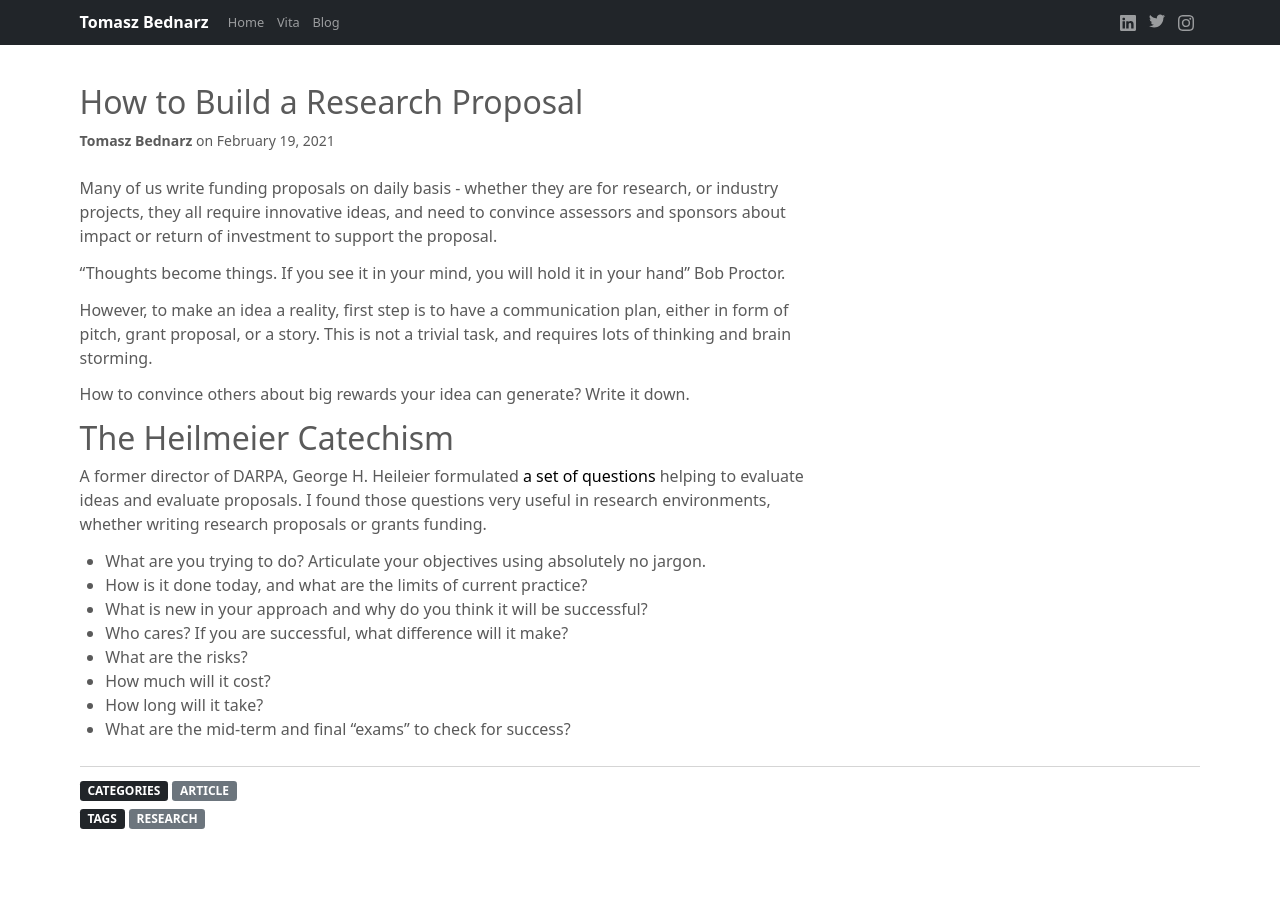
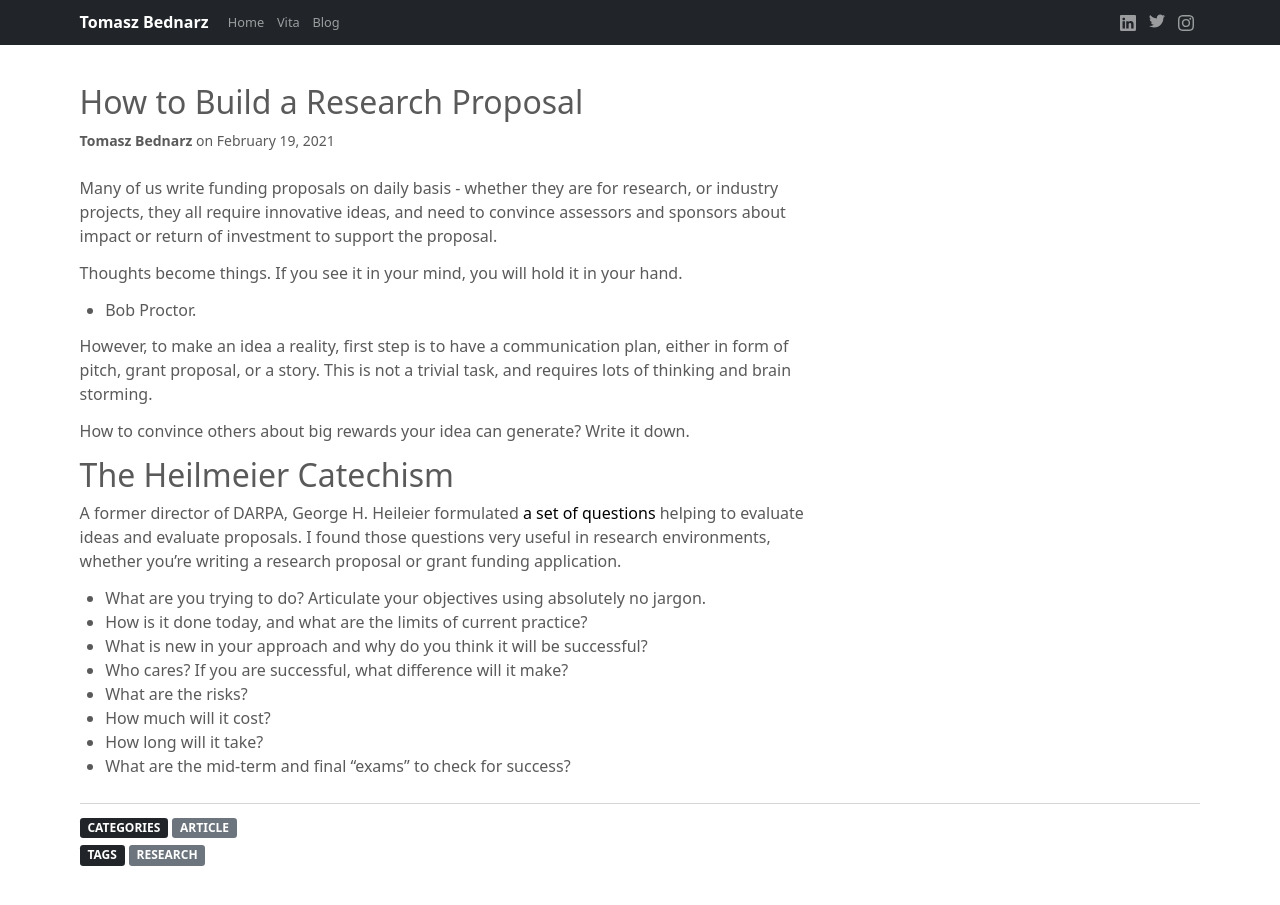
Before and after one commit to tomaszbednarz/tomaszbednarz.github.io, a Jekyll site: the page built from _posts/2021-02-19-How to Build a Research Proposal.md, in a window 1280 px wide and 960 px high. Shown: the top 905 px of the window. Built offline with Jekyll 4.4.1, drawn with Linux system fonts in a browser that asks for light colours.

Commit message:
proposal

```diff
--- a/_posts/2021-02-19-How to Build a Research Proposal.md
+++ b/_posts/2021-02-19-How to Build a Research Proposal.md
@@ -8,7 +8,8 @@
 
 Many of us write funding proposals on daily basis - whether they are for research, or industry projects, they all require innovative ideas, and need to convince assessors and sponsors about impact or return of investment to support the proposal.
 
-"Thoughts become things. If you see it in your mind, you will hold it in your hand" Bob Proctor.
+> Thoughts become things. If you see it in your mind, you will hold it in your hand.
+> - Bob Proctor.
 
 However, to make an idea a reality, first step is to have a communication plan, either in form of pitch, grant proposal, or a story. This is not a trivial task, and requires lots of thinking and brain storming.
 
@@ -16,7 +17,7 @@
 
 # The Heilmeier Catechism
 
-A former director of DARPA, George H. Heileier formulated [a set of questions](https://www.darpa.mil/work-with-us/heilmeier-catechism) helping to evaluate ideas and evaluate proposals. I found those questions very useful in research environments, whether writing research proposals or grants funding.
+A former director of DARPA, George H. Heileier formulated [a set of questions](https://www.darpa.mil/work-with-us/heilmeier-catechism) helping to evaluate ideas and evaluate proposals. I found those questions very useful in research environments, whether you're writing a research proposal or grant funding application.
 
 * What are you trying to do? Articulate your objectives using absolutely no jargon.
 * How is it done today, and what are the limits of current practice?
```
